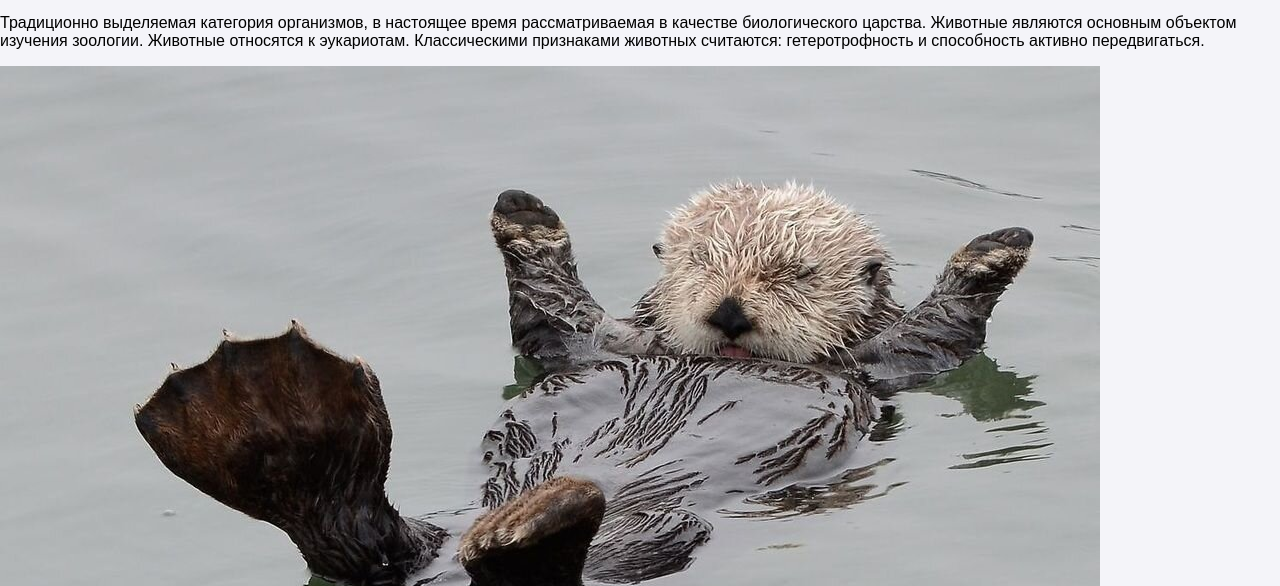
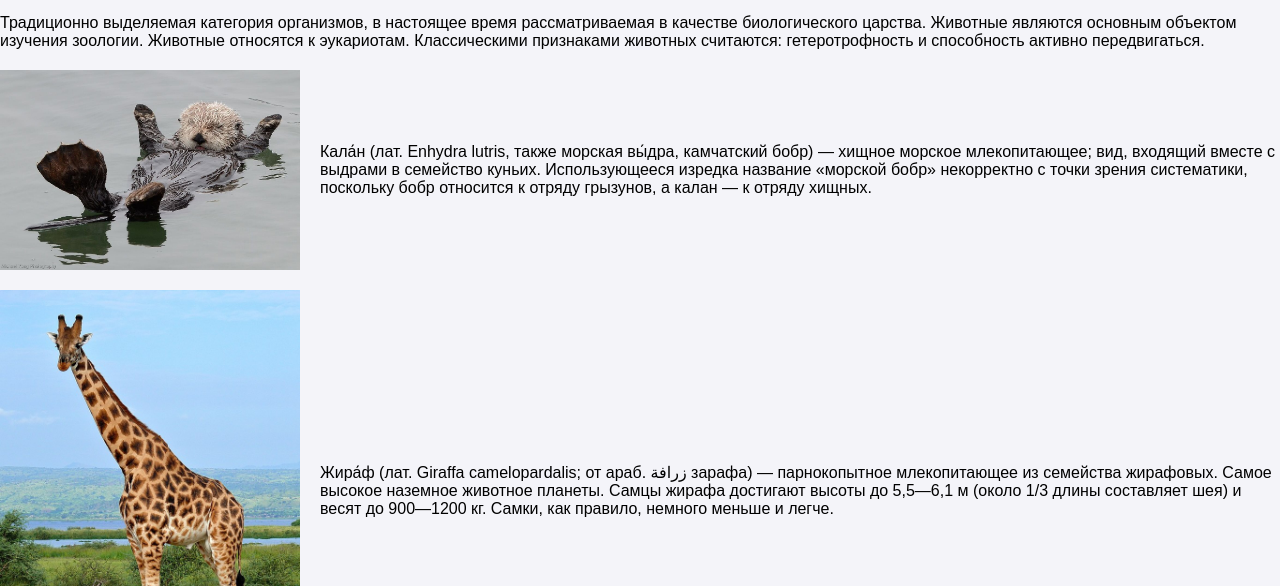
Before and after one commit to xxlluuung/enciclopedia, a plain HTML site: page index.html in a window 1280 px wide. Shown: the part 214-800 px from the top of the page. Drawn offline with Linux system fonts and the light colour scheme.

Commit message:
добавление стилей к классу block

```diff
--- a/css/style.css
+++ b/css/style.css
@@ -33,3 +33,15 @@ body {
     text-align: center;
     transition: background-color 0.3s ease, color 0.3s ease;
 }
+.block {
+  display: flex;
+  align-items: center;
+  gap: 20px;
+  margin: 20px 0;
+}
+
+.block img {
+  width: 300px;
+  height: auto;
+  flex-shrink: 0;
+}
```
